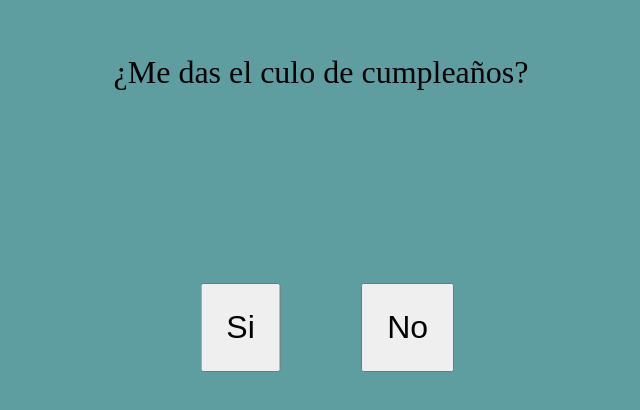
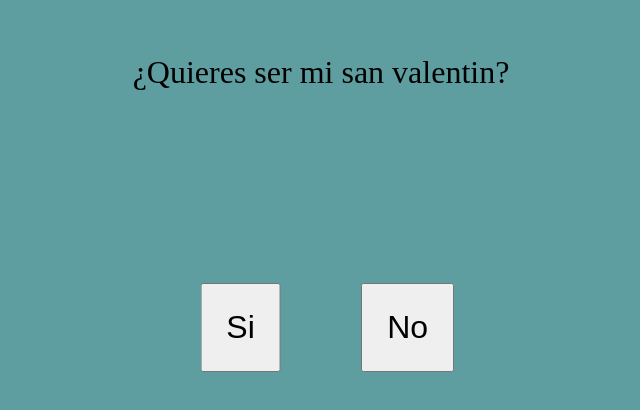
Before and after one commit to sebas890p/pruebaDD, a plain HTML site: page index.html in a window 1280 px wide. Shown: the part 138-548 px from the top of the page, without its empty margins (319-959 px from the left). Drawn offline with Linux system fonts and the light colour scheme.

Commit message:
Update index.html

```diff
--- a/index.html
+++ b/index.html
@@ -10,7 +10,7 @@
 <body>
 
     <div class="contenedor">
-        <p>¿Me das el culo de cumpleaños?</p>
+        <p>¿Quieres ser mi san valentin?</p>
         <button id="yesBtn">Si</button>
         <button id="noBtn">No</button>
     </div>
```
